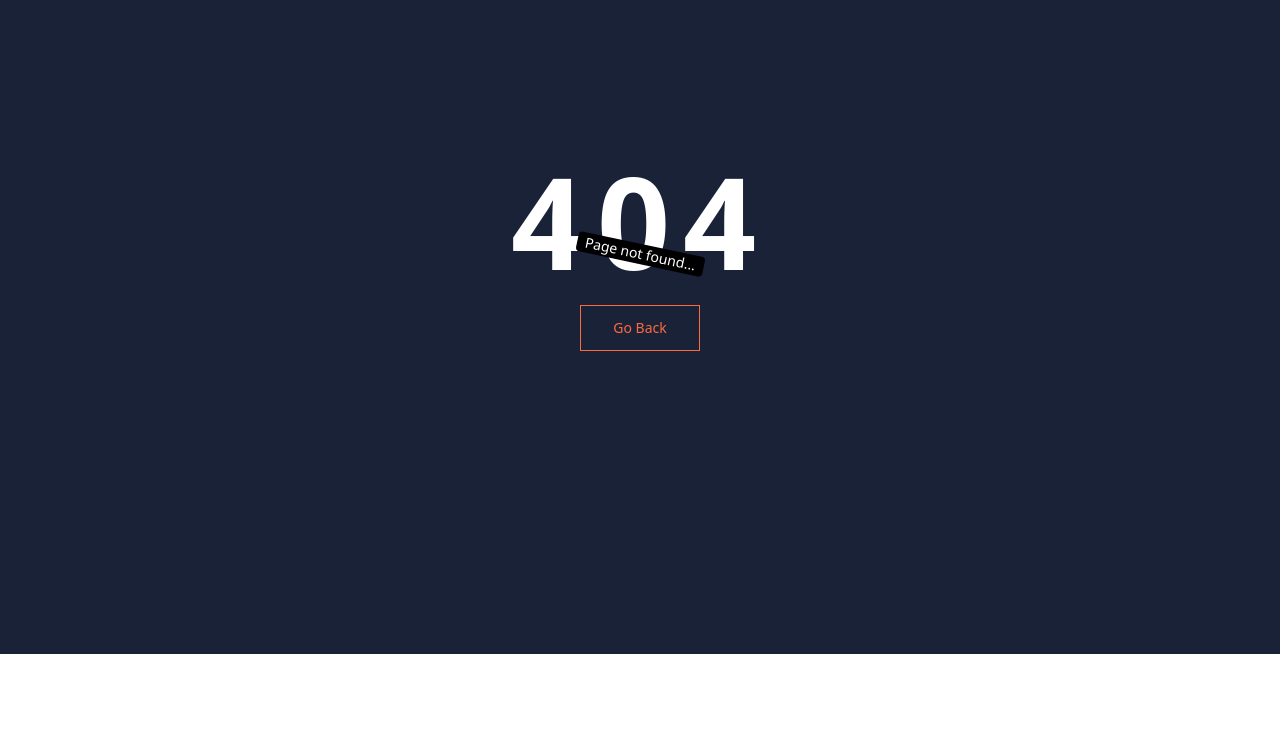
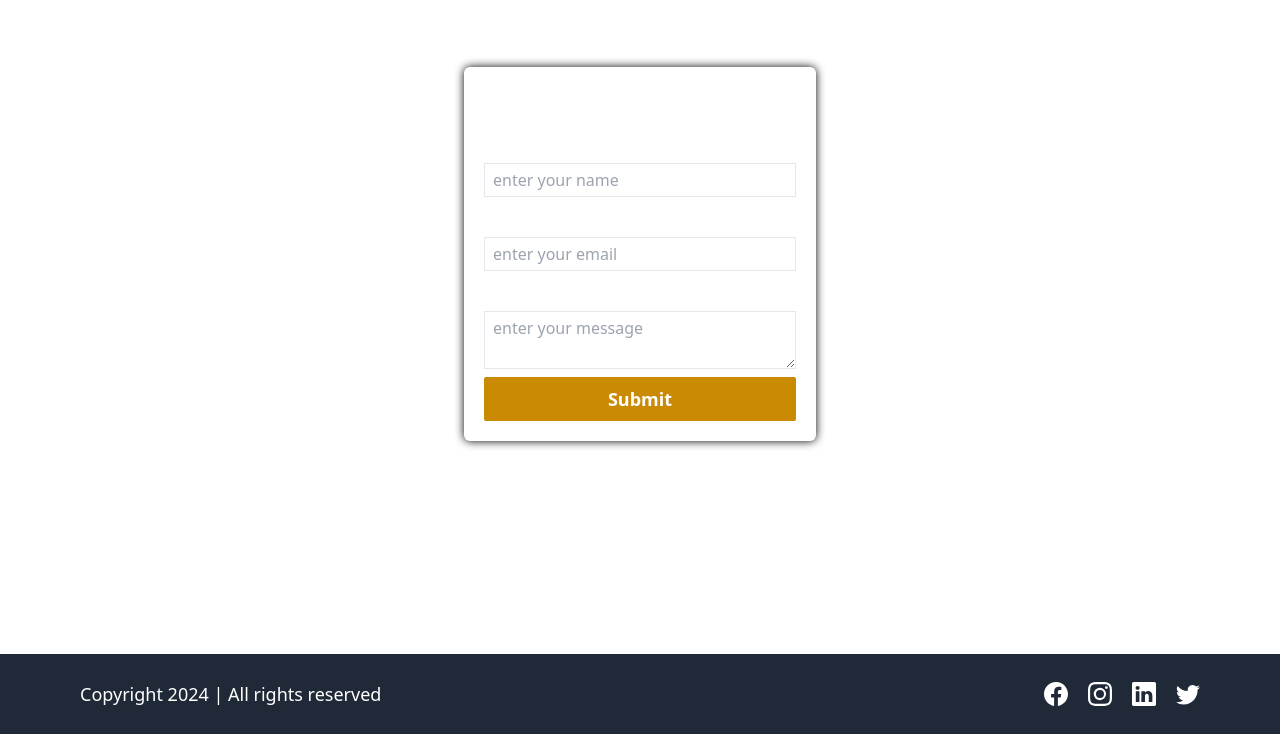
Before and after one commit to KumarRajeev931244/lmsProject, a React (Vite) app: page /contact in a window 1280 px wide. Before the commit this address had no page. Shown: the part 146-880 px from the top of the page. Before the commit the page ends 800 px from the top, so only its background shows below. Built offline with nearby package versions, Linux system fonts and the light colour scheme.

Commit message:
contact and denied page added

```diff
--- a/src/App.jsx
+++ b/src/App.jsx
@@ -6,6 +6,8 @@
 import SignUp from './pages/SignUp'
 import Login from './pages/Login'
 import CourseList from './pages/CourseList'
+import Contact from './pages/Contact'
+import Denied from './pages/Denied'
 
 function App() {
 
@@ -17,6 +19,8 @@
       <Route path='/about' element={<AboutUs/>}></Route>
       <Route path='*' element={<NotFound/>}/>
       <Route path='/signUp' element={<SignUp/>}></Route>
+      <Route path='/contact' element={<Contact/>}></Route>
+      <Route path='/denied' element={<Denied/>}></Route>
       <Route path='/login' element={<Login/>}></Route>
       <Route path='/courses' element={<CourseList/>}></Route>
     </Routes>
--- /dev/null
+++ b/src/Helpers/regexMatcher.jsx
@@ -0,0 +1,12 @@
+export function isEmail(string){
+    return string.match(
+        /^(([^<>()[\]\\.,;:\s@"]+(\.[^<>()[\]\\.,;:\s@"]+)*)|.(".+"))@((\[[0-9]{1,3}\.[0-9]{1,3}\.[0-9]{1,3}\.[0-9]{1,3}\])|(([a-zA-Z\-0-9]+\.)+[a-zA-Z]{2,}))$/
+      )
+}
+
+export function isValidPassword(string){
+    return string.match(
+        /^(?=.*[a-z])(?=.*[A-Z])(?=.*\d)(?=.*[@$!%*?&])[A-Za-z\d@$!%*?&]{8,}$/
+
+    )
+}
--- /dev/null
+++ b/src/pages/Contact.jsx
@@ -0,0 +1,115 @@
+import { useState } from "react"
+import HomeLayout from "../Layout/HomeLayout"
+import toast from "react-hot-toast";
+import { isEmail } from "../Helpers/regexMatcher";
+import axiosInstance from "../Helpers/axiosInstance";
+
+function Contact(){
+    const [userInput, setUserInput] = useState({
+        name: "",
+        email: "",
+        message: "",
+    })
+
+    function handleInputChange(e) {
+        const {name, value} = e.target;
+        console.log(name, value);
+        setUserInput({
+            ...userInput,
+            [name]: value,
+
+        })
+    }
+
+    async function onFormSubmit(e){
+        e.preventDefault();
+        if(!userInput.email || !userInput.message || !userInput.name){
+            toast.error("All filed are mandatory ")
+            return
+        }
+        if(!isEmail(userInput.email)){
+            toast.error("invalid email")
+        }
+        try {
+            const response = axiosInstance.post('/contact', userInput)
+            toast.promise(response, {
+                loading: "submitting your message",
+                success: "form submitting successfully",
+                error: "failed to submit the form"
+            })
+            const contactResponse = await response;
+            if(contactResponse?.data?.success){
+                setUserInput({
+                    name: "",
+                    email: "",
+                    message: "",
+                })
+            }
+        } catch (error) {
+            toast.error("operation failed")
+
+        }
+    }
+
+    return(
+        <HomeLayout>
+            <div className="flex items-center justify-center h-[100vh]">
+            <form
+            noValidate
+            onSubmit={onFormSubmit}
+            className="flex flex-col items-center justify-center gap-2 p-5 rounded-md text-white  shadow-[0_0_10px_black] w-[22rem]">
+                <h1 className="text-3xl font-semibold">
+                    Contact Form
+                </h1>
+                <div className="flex flex-col w-full gap-1">
+                    <label htmlFor="name" className="text-xl font-semibold">
+                        Name
+                    </label>
+                    <input
+                        type="text"
+                        className="bg-transparent border px-2 py-1 roounded-sm"
+                        id="name"
+                        name="name"
+                        placeholder="enter your name"
+                        onChange={handleInputChange}
+                        value={userInput.name}
+                         />
+
+                </div>
+                <div className="flex flex-col w-full gap-1">
+                    <label htmlFor="email" className="text-xl font-semibold">
+                        Email
+                    </label>
+                    <input
+                        type="email"
+                        name="email"
+                        className="bg-transparent border px-2 py-1 roounded-sm"
+                        id="email"
+                        placeholder="enter your email"
+                        onChange={handleInputChange}
+                        value={userInput.email}
+                         />
+
+                </div>
+                <div className="flex flex-col w-full gap-1">
+                    <label htmlFor="message" className="text-xl font-semibold">
+                        Message
+                    </label>
+                    <textarea
+                        className="bg-transparent border px-2 py-1 roounded-sm"
+                        id="message"
+                        name="message"
+                        placeholder="enter your message"
+                        onChange={handleInputChange}
+                        value={userInput.message}
+                         />
+
+                </div>
+                <button type="submit" className="w-full bg-yellow-600 hover:bg-yellow-500 transition-all ease-in-out duration-300 rounded-sm py-2 font-semibold text-lg cursor-pointer">Submit</button>
+
+            </form>
+            </div>
+        </HomeLayout>
+    )
+}
+export default Contact
--- /dev/null
+++ b/src/pages/Denied.jsx
@@ -0,0 +1,25 @@
+import { useNavigate } from "react-router-dom";
+
+function Denied(){
+    const navigate = useNavigate();
+    return(
+        <main className="h-screen w-full flex flex-col justify-center items-center bg-[#1A2238]">
+            <h1 className="text-9xl font-extrabold text-white tracking-widest">
+                403
+
+            </h1>
+            <div className="bg-black text-white px-2 text-sm rounded rotate-12 absolute">
+                Access Denied
+            </div>
+            <button
+                onClick={() => navigate(-1)}
+                className="mt-5">
+                    <span className="relative block px-6 py-3 bg-[#1A2238] border border-s-current"></span>
+                Go Back
+            </button>
+
+        </main>
+    )
+
+}
+export default Denied;
--- a/src/pages/SignUp.jsx
+++ b/src/pages/SignUp.jsx
@@ -5,6 +5,7 @@
 import { useDispatch } from "react-redux"
 import toast from "react-hot-toast"
 import { createAccount } from "../Redux/slices/AuthSlice"
+import { isEmail, isValidPassword } from "../Helpers/regexMatcher"
 function SignUp(){
     const dispatch = useDispatch();
     const navigate = useNavigate();
@@ -54,15 +55,13 @@
             toast.error("name should be atleast 5 chararcter")
         }
 
-        if(!SignUpData.email.match(
-            /^(([^<>()[\]\\.,;:\s@"]+(\.[^<>()[\]\\.,;:\s@"]+)*)|.(".+"))@((\[[0-9]{1,3}\.[0-9]{1,3}\.[0-9]{1,3}\.[0-9]{1,3}\])|(([a-zA-Z\-0-9]+\.)+[a-zA-Z]{2,}))$/
-          )){
+        if(!isEmail(SignUpData.email)){
             toast.error("invalid email")
+            return
 
         }
-        const passwordRegex = /^(?=.*[a-z])(?=.*[A-Z])(?=.*\d)(?=.*[@$!%*?&])[A-Za-z\d@$!%*?&]{8,}$/;
 
-        if(!SignUpData.password.match(passwordRegex)){
+        if(!isValidPassword(SignUpData.password)){
             toast.error("password should be 8-16 character long with atleast one special character")
             return
         }
```
